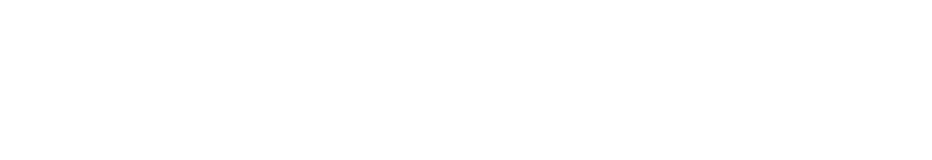
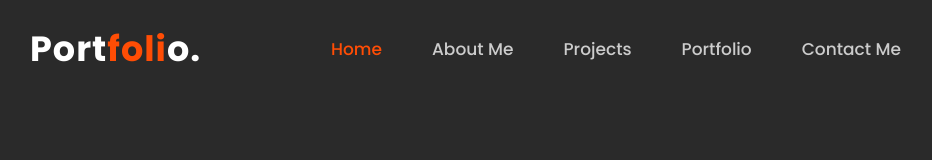
Before and after one commit to huAlahdal/Portfolio-v1, a plain HTML site: page index.html in a window 1280 px wide. Shown: the whole page, without its empty margins (162-1094 px from the left). Drawn offline with nearby package versions, Linux system fonts and the light colour scheme.

Commit message:
added header

```diff
--- a/css/style.css
+++ b/css/style.css
@@ -18,3 +18,63 @@
     --h2-font: 3rem;
     --p-font: 1.1rem;
 }
+
+body {
+    background-color: var(--bg-color);
+    color: var(--text-color);
+}
+
+header {
+    position: fixed;
+    top: 0;
+    right: 0;
+    width: 100%;
+    z-index: 1000;
+    display: flex;
+    align-items: center;
+    justify-content: space-between;
+    background: transparent;
+    padding: 22px 15%;
+    border-bottom: 1px solid transparent;
+    transition: all .45s ease;
+}
+
+.logo {
+    color: var(--text-color);
+    font-size: 35px;
+    font-weight: 700;
+    letter-spacing: 1px;
+}
+
+span {
+    color: var(--main-color);
+}
+
+.navlist {
+    display: flex;
+}
+
+.navlist a {
+    color: var(--second-color);
+    font-size: 17px;
+    font-weight: 500;
+    margin: 0 25px;
+    transition: all .45s ease;
+}
+
+.navlist a:hover {
+    color: var(--main-color);
+}
+
+.navlist a.active {
+    color: var(--main-color);
+}
+
+#menu-icon {
+    color: var(--text-color);
+    font-size: 35px;
+    z-index: 10001;
+    cursor: pointer;
+    margin-left: 25px;
+    display: none;
+}
--- a/index.html
+++ b/index.html
@@ -12,7 +12,22 @@
 </head>
 <body>
     <!-- header section start -->
+    <header>
+        <a href="#" class="logo">Port<span>foli</span>o.</a>
 
+        <ul class="navlist">
+            <li><a href="#home" class="active">Home</a></li>
+            <li><a href="#about">About Me</a></li>
+            <li><a href="#projects">Projects</a></li>
+            <li><a href="#portfolio">Portfolio</a></li>
+            <li><a href="#contact">Contact Me</a></li>
+        </ul>
+
+        <div class="bx bx-menu" id="menu-icon">
+
+        </div>
+    </header>
+    <!-- header section end -->
 
     <!-- custom javascript link -->
     <script src="js/script.js"></script>
```
